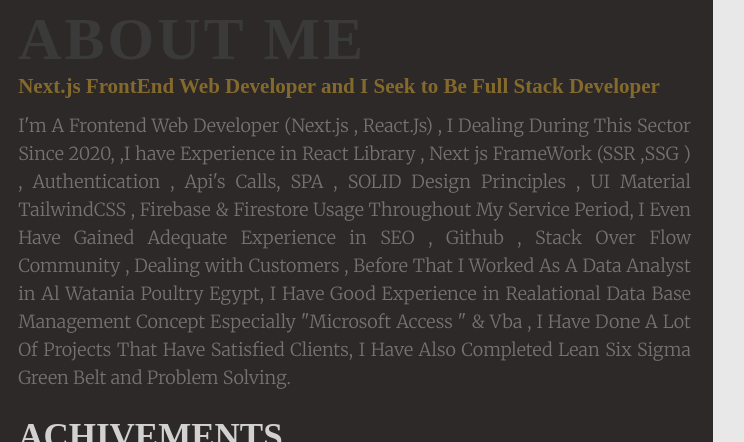
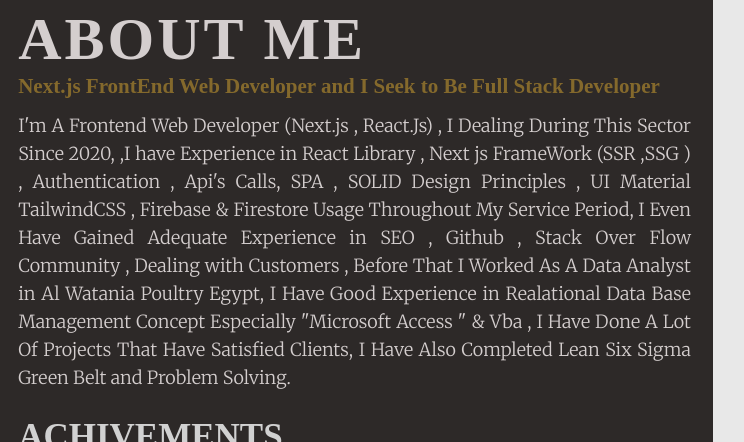
Before and after one commit to A-said-metwally/cv, a plain HTML site: page index.html in a window 1280 px wide. Shown: the top 442 px of the page, 439-1183 px from the left. Drawn offline with Linux system fonts and the light colour scheme.

Commit message:
Update main.css

```diff
--- a/main.css
+++ b/main.css
@@ -44,7 +44,7 @@ li{
     --BoxColor:#3a3a3a;
     --FirstFontColor:#413b3c;
     --SecondFontColor:#b6b42d;
-    --TextColor:#747371;
+    --TextColor:#d4cece;
 
 }
 
@@ -198,7 +198,7 @@ li{
     padding: 5px 22px;
 }
 .right .aboutMe h1{
-    color: var(--BoxColor);
+    color: var(--TextColor);
     text-align: left;
     font-weight: bold;
     font-size: 60px;
```
